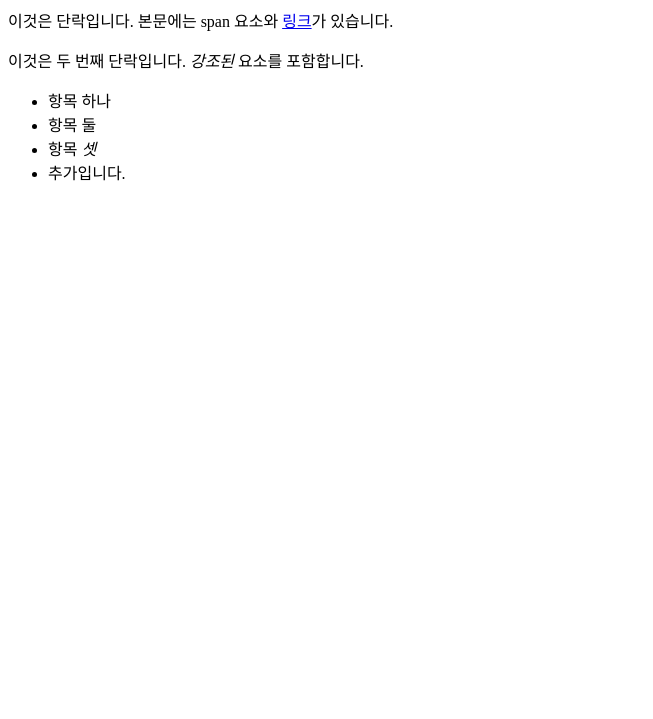
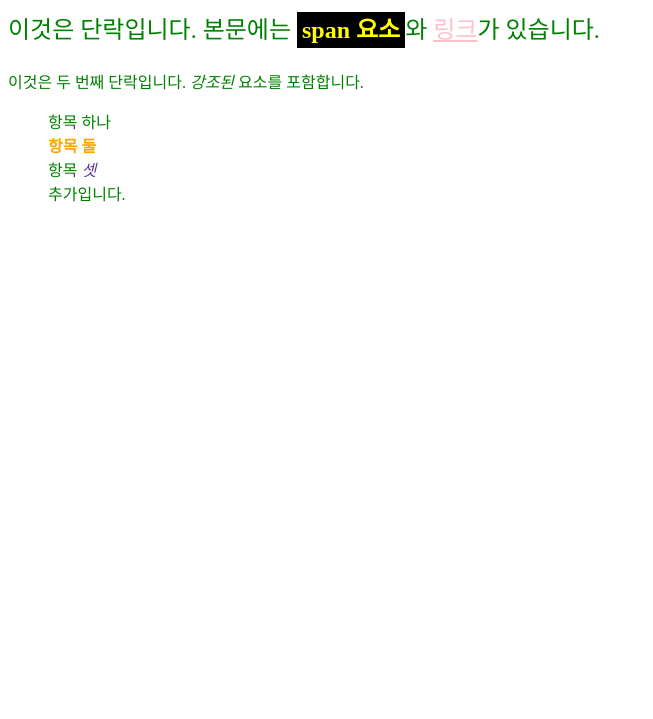
Before and after one commit to KATBUU/heet, a plain HTML site: page index.html in a window 1280 px wide. Shown: the part 81-800 px from the top of the page, without its empty margins (0-653 px from the left). Drawn offline with Linux system fonts and the light colour scheme.

Commit message:
CSS 기초

```diff
--- a/index.html
+++ b/index.html
@@ -10,7 +10,7 @@
     <h1>레벨 1 제목입니다</h1>
 
     <p>
-      이것은 단락입니다. 본문에는 <span>span 요소</span>와
+      이것은 단락입니다. 본문에는 <span class="one">span 요소</span>와
       <a href="http://example.com">링크</a>가 있습니다.
     </p>
 
@@ -18,7 +18,7 @@
 
     <ul>
       <li>항목 하나</li>
-      <li>항목 둘</li>
+      <li class="one">항목 둘</li>
       <li>항목 <em>셋</em></li>
       <li>추가입니다.</li>
     </ul>
--- a/styles/style.css
+++ b/styles/style.css
@@ -0,0 +1,44 @@
+h1 {
+  color: red;
+}
+
+p,
+li {
+  color: green;
+}
+
+li {
+    list-style-type: none;
+}
+
+li.one,
+span.one {
+    color: orange;
+    font-weight: bold;
+}
+
+li em {
+    color: rebeccapurple;
+}
+
+h1 + p {
+    font-size: 150%;
+}
+
+a:link {
+    color: pink;
+}
+
+a:visited {
+    color: green;
+}
+
+a:hover {
+    text-decoration: none;
+}
+
+body h1 + p .one {
+    color: yellow;
+    background-color: black;
+    padding: 5px;
+}
```
